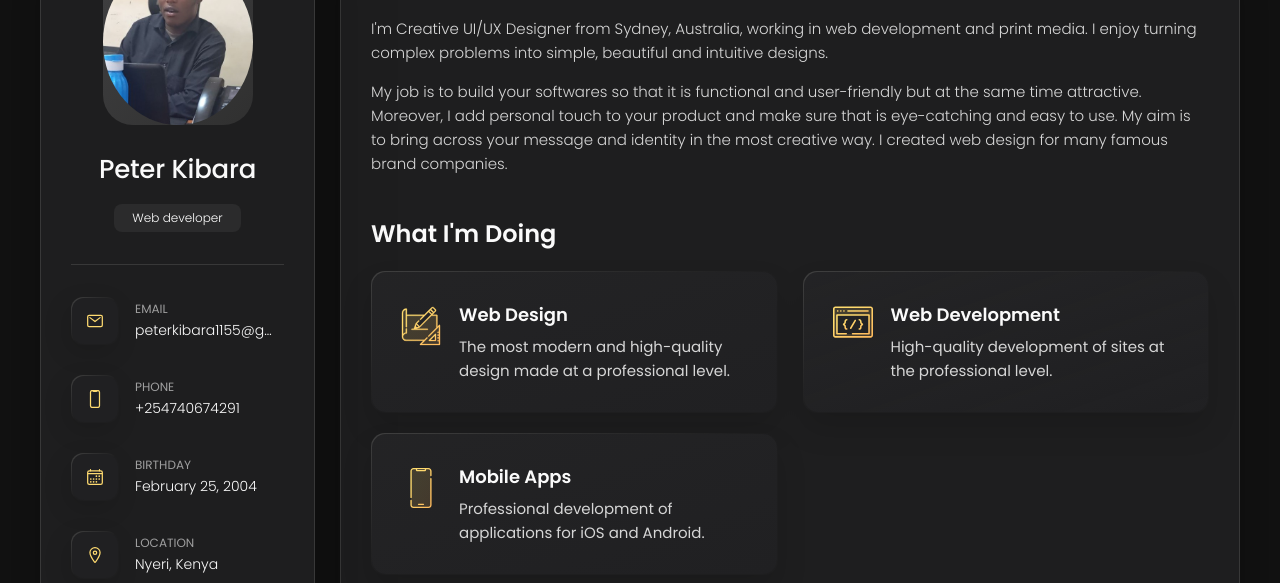
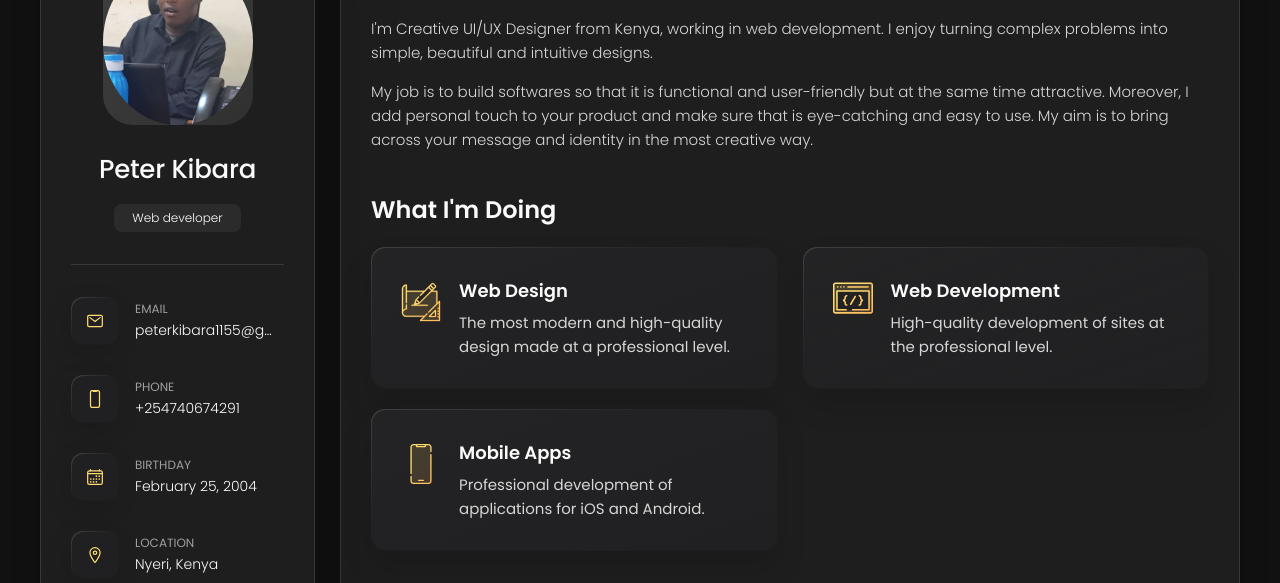
Before and after one commit to PETER-KIBARA/Peter-Kibara-portfolio, a plain HTML site: page index.html in a window 1280 px wide. Shown: the part 162-745 px from the top of the page. Drawn offline with nearby package versions, Linux system fonts and the light colour scheme.

Commit message:
index.html

```diff
--- a/index.html
+++ b/index.html
@@ -215,17 +215,17 @@
 
         <section class="about-text">
           <p>
-            I'm Creative  UI/UX Designer from Sydney, Australia, working in web development and print media.
+            I'm Creative  UI/UX Designer from Kenya, working in web development.
             I enjoy
             turning complex problems into simple, beautiful and intuitive designs.
           </p>
 
           <p>
-            My job is to build your softwares so that it is functional and user-friendly but at the same time attractive.
+            My job is to build  softwares so that it is functional and user-friendly but at the same time attractive.
             Moreover, I
             add personal touch to your product and make sure that is eye-catching and easy to use. My aim is to bring
             across your
-            message and identity in the most creative way. I created web design for many famous brand companies.
+            message and identity in the most creative way.
           </p>
         </section>
 
```
